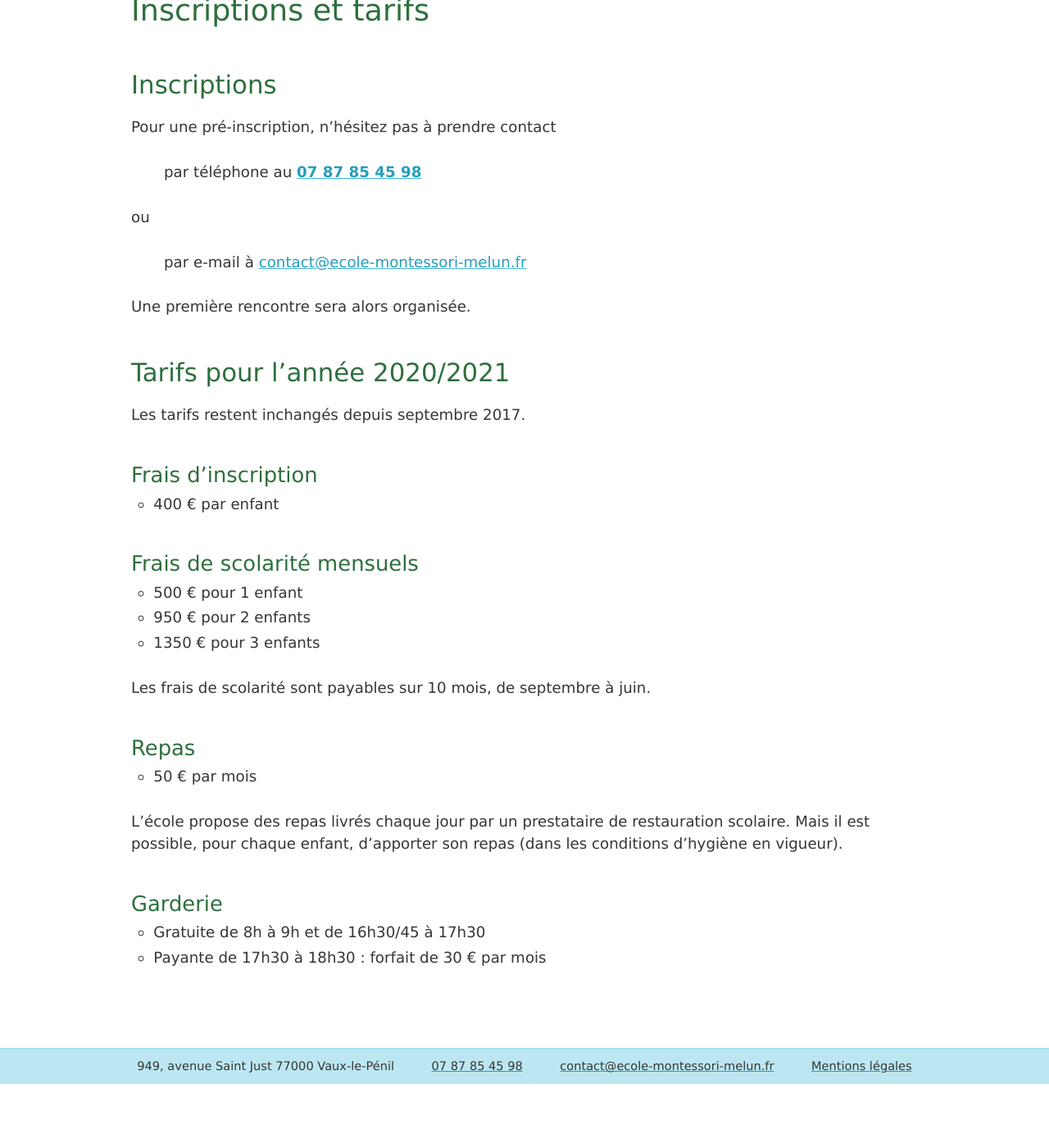
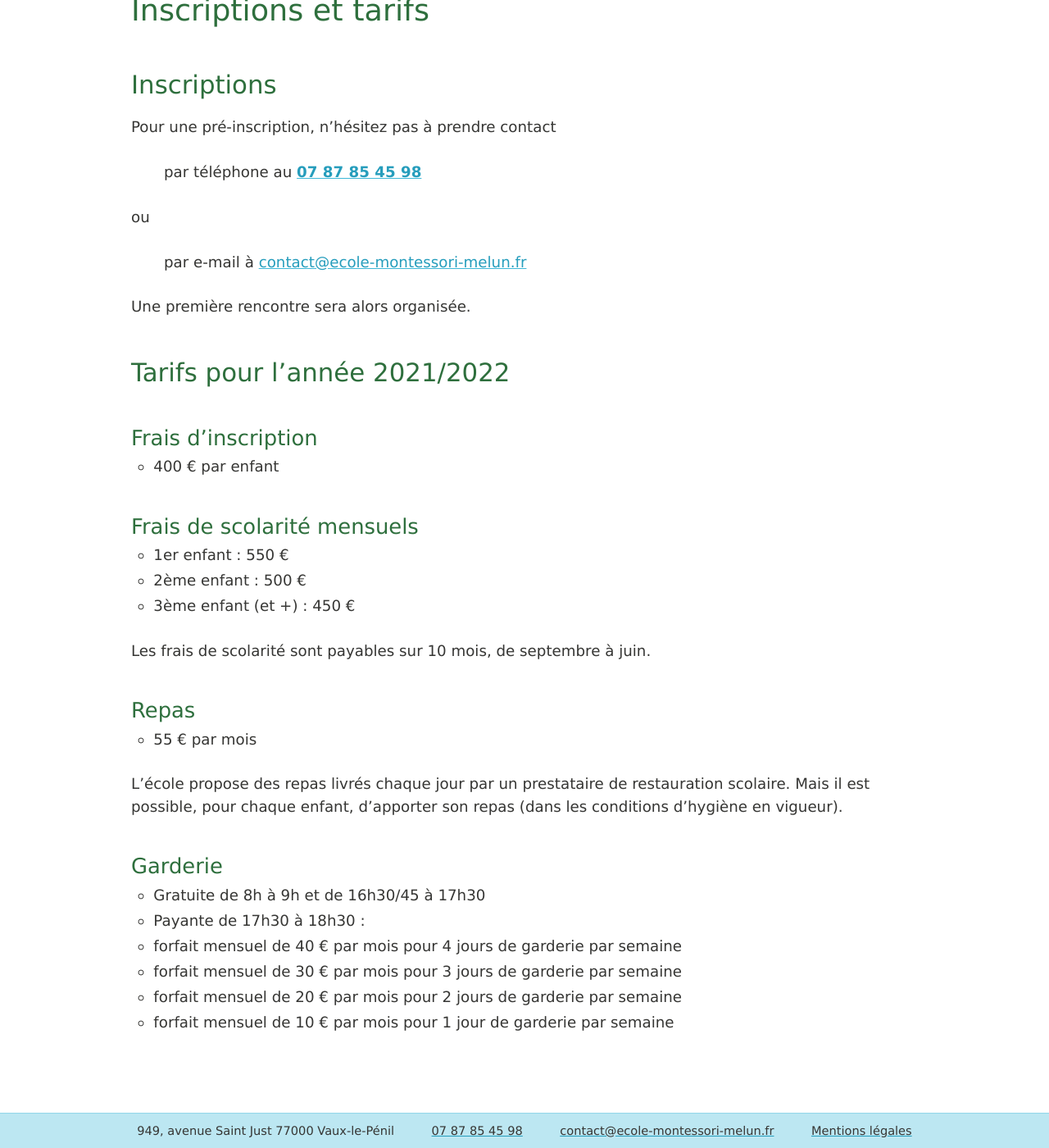
Before and after one commit to montessori-melun/montessori-melun.github.io, a Jekyll site: the page built from informations-pratiques/inscriptions.md, in a window 1280 px wide and 1400 px high, scrolled down 562 px. Shown: the whole window at 82% size. Built offline with Jekyll 4.4.1, drawn with Linux system fonts in a browser that asks for light colours; before the commit the page ends 1884 px from its top, so only the background shows below that.

Commit message:
Update inscriptions.md

```diff
--- a/informations-pratiques/inscriptions.md
+++ b/informations-pratiques/inscriptions.md
@@ -12,9 +12,7 @@ ou
 
 Une première rencontre sera alors organisée.
 
-# Tarifs pour l'année 2020/2021
-
-Les tarifs restent inchangés depuis septembre 2017.
+# Tarifs pour l'année 2021/2022
 
 ## Frais d’inscription
 
@@ -22,19 +20,23 @@ Les tarifs restent inchangés depuis septembre 2017.
 
 ## Frais de scolarité mensuels
 
--  500 € pour 1 enfant
--  950 € pour 2 enfants
--  1350 € pour 3 enfants
+-  1er enfant : 550 €
+-  2ème enfant : 500 €
+-  3ème enfant (et +) : 450 €
 
 Les frais de scolarité sont payables sur 10 mois, de septembre à juin.
 
 ## Repas
 
-- 50 € par mois
+- 55 € par mois
 
 L'école propose des repas livrés chaque jour par un prestataire de restauration scolaire. Mais il est possible, pour chaque enfant, d'apporter son repas (dans les conditions d'hygiène en vigueur).
 
 ## Garderie
 
 - Gratuite de 8h à 9h et de 16h30/45 à 17h30
-- Payante de 17h30 à 18h30 : forfait de 30 € par mois
+- Payante de 17h30 à 18h30 :
+* forfait mensuel de 40 € par mois pour 4 jours de garderie par semaine
+* forfait mensuel de 30 € par mois pour 3 jours de garderie par semaine
+* forfait mensuel de 20 € par mois pour 2 jours de garderie par semaine
+* forfait mensuel de 10 € par mois pour 1 jour de garderie par semaine
```
